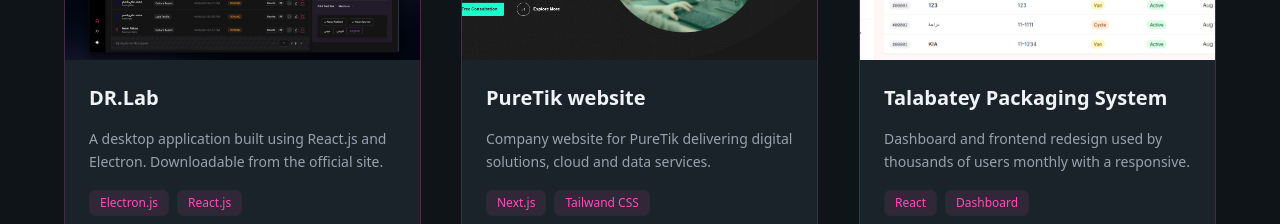
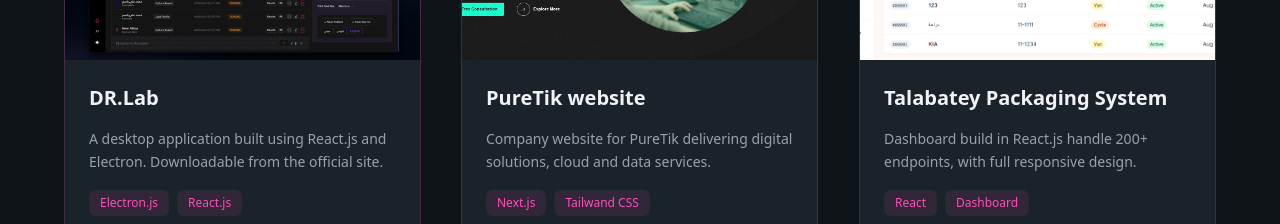
Before and after one commit to TabarakCodeCraft/New-Portfolio, a Next.js app: page / in a window 1280 px wide. Shown: the part 1960-2184 px from the top of the page. Built offline with nearby package versions, Linux system fonts and the light colour scheme.

Commit message:
portfolio

```diff
--- a/src/sections/ProjectSection.tsx
+++ b/src/sections/ProjectSection.tsx
@@ -22,7 +22,7 @@
   {
     title: "Talabatey Packaging System",
     description:
-      "Dashboard and frontend redesign used by thousands of users monthly with a responsive.",
+      "Dashboard build in React.js handle 200+ endpoints, with full responsive design.",
     image: "/images/talabatey.png",
     tags: ["React", "Dashboard"],
     liveUrl: "https://luxury-narwhal-534d75.netlify.app/",
```
